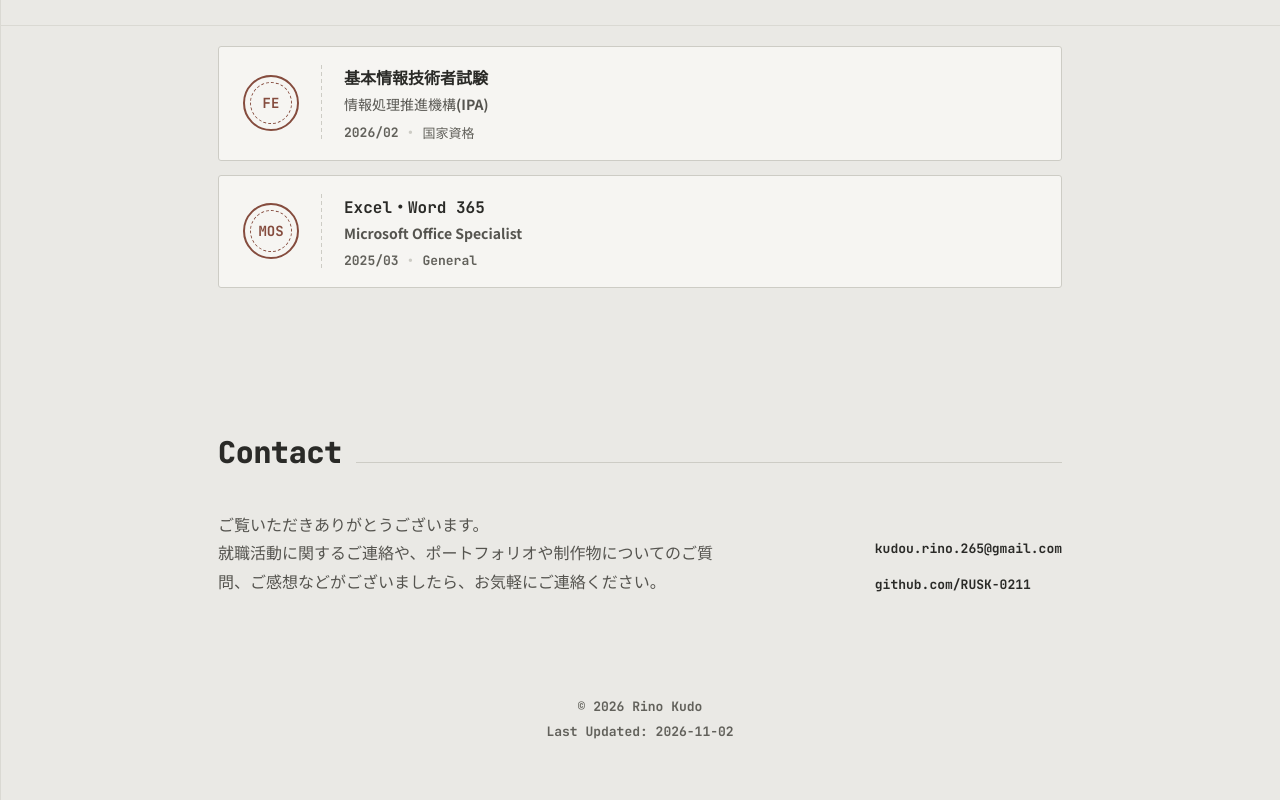
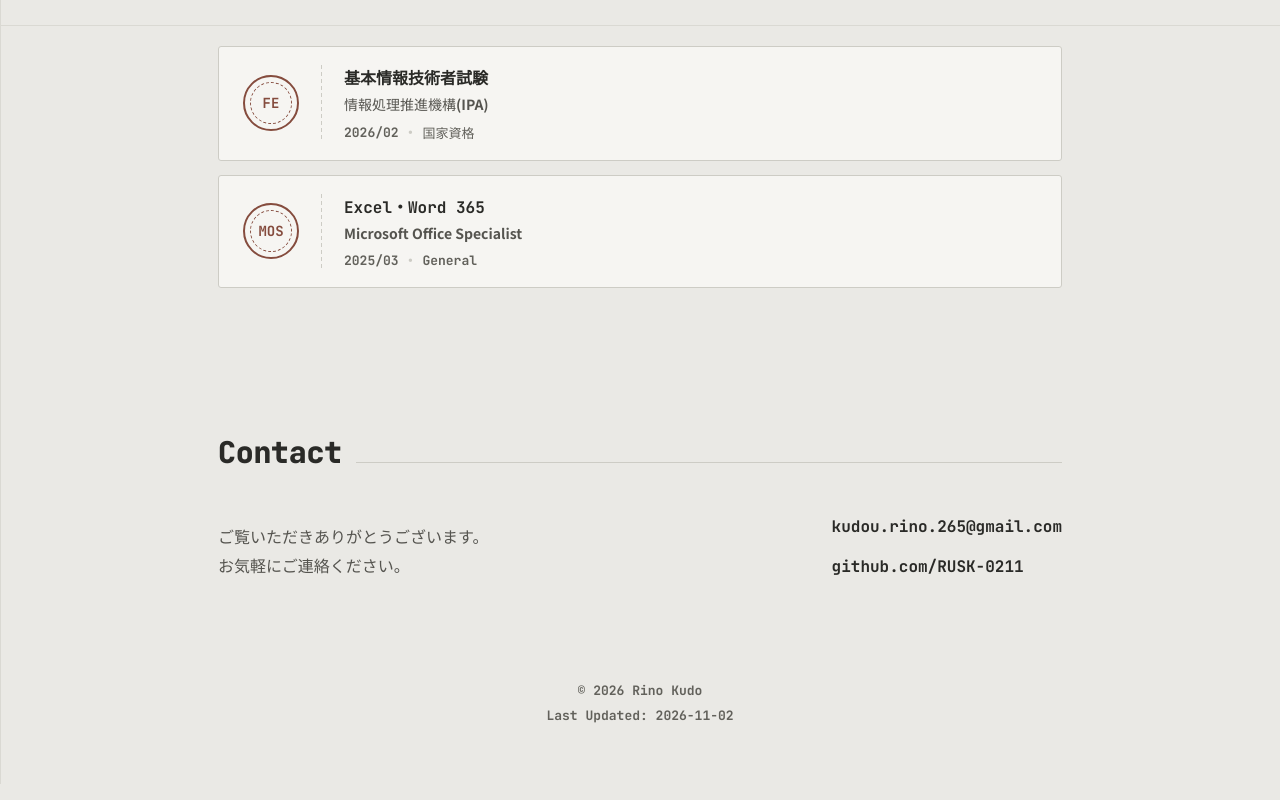
Before and after one commit to RUSK-0211/rusk-portfolio, a React (Vite) app: page / in a window 1280 px wide. Shown: the part 2375-3175 px from the top of the page. Built offline with nearby package versions, Linux system fonts and the light colour scheme.

Commit message:
コンタクトリンクの大きさ改善・コンタクトの文章改善

```diff
--- a/src/pages/Home.tsx
+++ b/src/pages/Home.tsx
@@ -93,7 +93,7 @@ export default function HomeView({nav}: HomeViewProps) {
                     <p className="contact-text">
                         ご覧いただきありがとうございます。
                         <br />
-                        就職活動に関するご連絡や、ポートフォリオや制作物についてのご質問、ご感想などがございましたら、お気軽にご連絡ください。
+                        お気軽にご連絡ください。
                     </p>
 
                     <div className="contact-links">
--- a/src/styles/home.css
+++ b/src/styles/home.css
@@ -340,7 +340,7 @@
     display: flex;
     flex-direction: column;
     gap: 10px;
-    font-size: 13px;
+    font-size: 16px;
     position: relative;
 }
 
```
